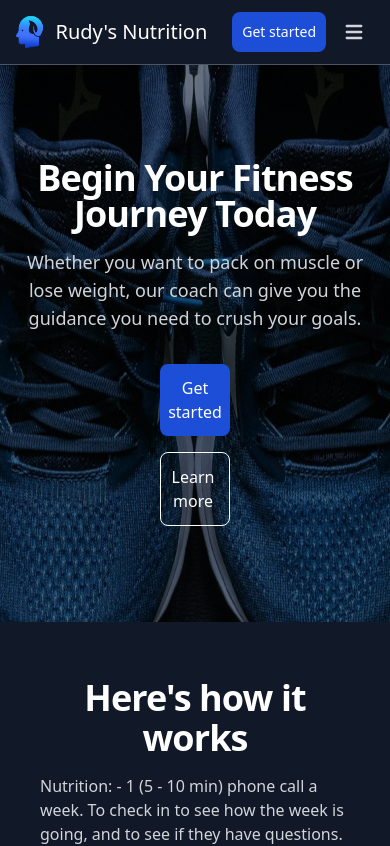
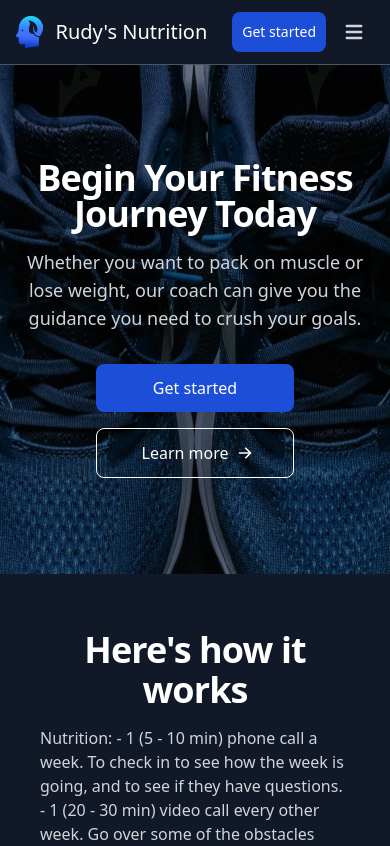
Before and after one commit to mannygarcia98/rudys-nutrition-nextjs, a Next.js app: page / in a window 390 px wide. Shown: the top 846 px of the page. Built offline with nearby package versions, Linux system fonts and the light colour scheme.

Commit message:
make buttons in hero section wider

```diff
--- a/pages/index.js
+++ b/pages/index.js
@@ -64,14 +64,14 @@ export default function Home() {
           <div className="px-4 mx-auto max-w-screen-xl text-center pt-40 pb-24 lg:pt-64 lg:pb-60">
             <h1 className="mb-4 text-4xl font-extrabold tracking-tight leading-none text-white md:text-5xl lg:text-6xl">Begin Your Fitness Journey Today</h1>
             <p className="mb-8 text-lg font-normal text-gray-300 lg:text-xl sm:px-16 lg:px-48">Whether you want to pack on muscle or lose weight, our coach can give you the guidance you need to crush your goals.</p>
-            <div className="flex flex-col space-y-4 sm:flex-row sm:justify-center sm:space-y-0 sm:space-x-4">
-              <a href="#pricing" className="mx-36 sm:mx-0 inline-flex justify-center items-center py-3 px-5 text-base font-medium text-center text-white rounded-lg bg-blue-700 hover:bg-blue-800 focus:ring-4 focus:ring-blue-900">
+            <div class="flex flex-col space-y-4 sm:flex-row sm:justify-center sm:space-y-0 sm:space-x-4">
+              <a href="#pricing" class="sm:mx-0 mx-20 inline-flex justify-center items-center py-3 px-5 text-base font-medium text-center text-white rounded-lg bg-blue-700 hover:bg-blue-800 focus:ring-4 focus:ring-blue-900">
                 Get started
               </a>
-              <a href="#services" className="mx-36 sm:mx-0 inline-flex justify-center hover:text-gray-900 items-center py-3 px-5 text-base font-medium text-center text-white rounded-lg border border-white hover:bg-gray-100 focus:ring-4 focus:ring-gray-400">
+              <a href="#services" class="sm:mx-0 mx-20 inline-flex justify-center hover:text-gray-900 items-center py-3 px-5 text-base font-medium text-center text-white rounded-lg border border-white hover:bg-gray-100 focus:ring-4 focus:ring-gray-400">
                 Learn more
-                <svg aria-hidden="true" className="ml-2 -mr-1 w-4 h-4" fill="currentColor" viewBox="0 0 20 20" xmlns="http://www.w3.org/2000/svg">
-                  <path fillRule="evenodd" d="M10.293 3.293a1 1 0 011.414 0l6 6a1 1 0 010 1.414l-6 6a1 1 0 01-1.414-1.414L14.586 11H3a1 1 0 110-2h11.586l-4.293-4.293a1 1 0 010-1.414z" clipRule="evenodd" />
+                <svg aria-hidden="true" class="ml-2 -mr-1 w-4 h-4" fill="currentColor" viewBox="0 0 20 20" xmlns="http://www.w3.org/2000/svg">
+                  <path fill-rule="evenodd" d="M10.293 3.293a1 1 0 011.414 0l6 6a1 1 0 010 1.414l-6 6a1 1 0 01-1.414-1.414L14.586 11H3a1 1 0 110-2h11.586l-4.293-4.293a1 1 0 010-1.414z" clip-rule="evenodd"></path>
                 </svg>
               </a>
             </div>
```
